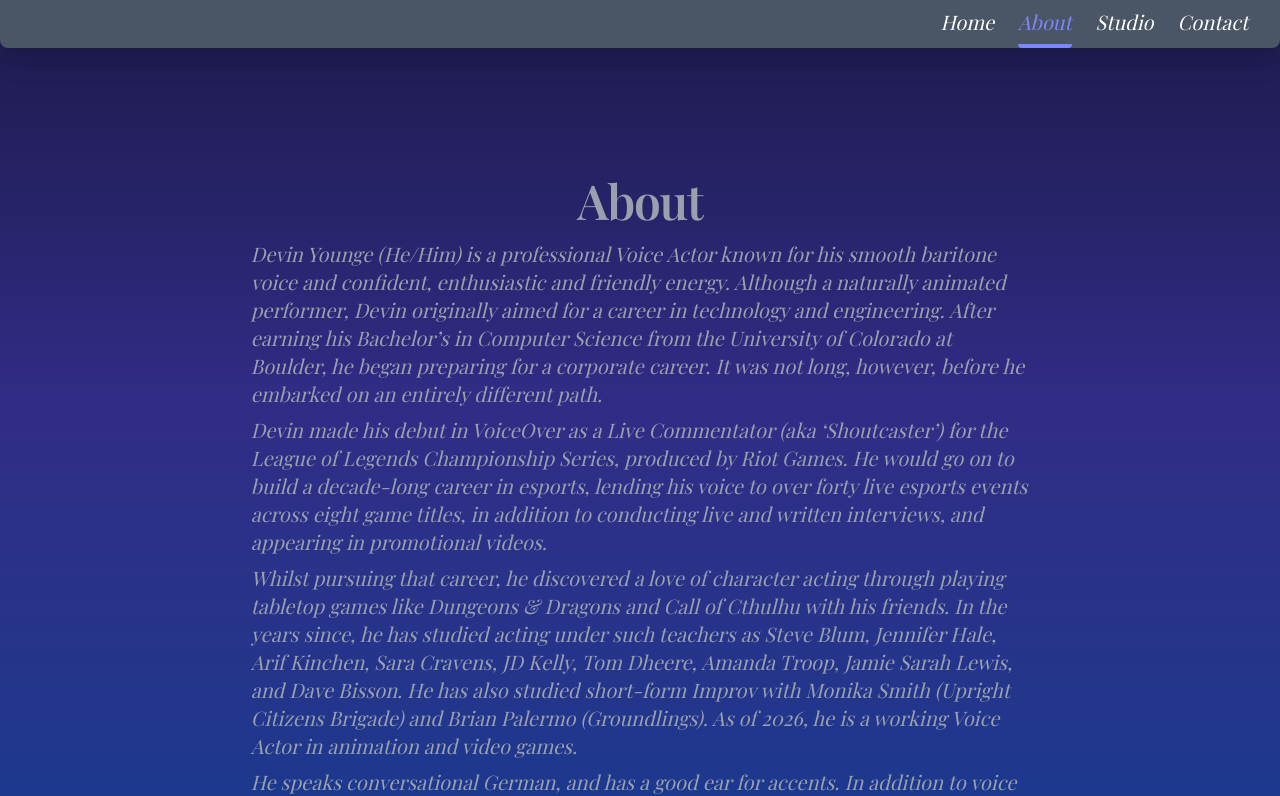
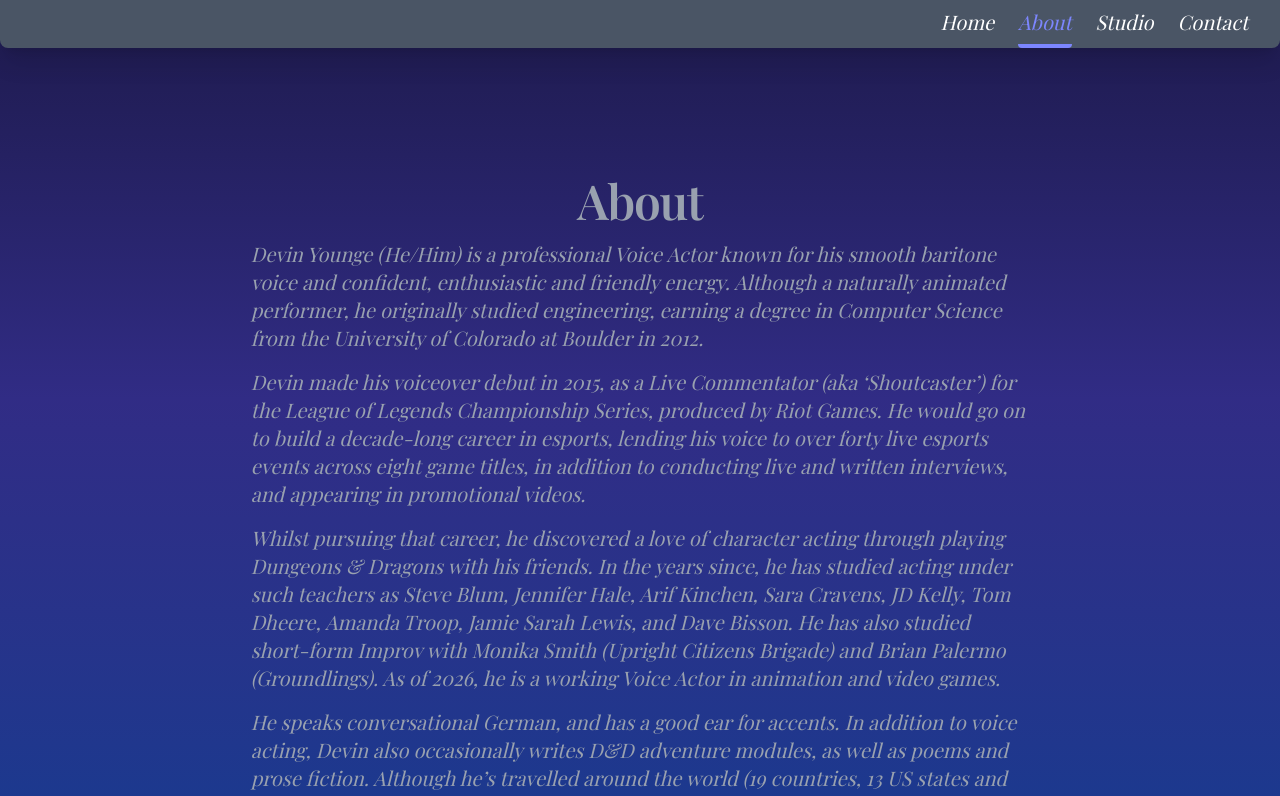
Before and after one commit to PiraTechnics/dyoungevo-portfolio, a Next.js app: page /about in a window 1280 px wide. Shown: the top 796 px of the page. Built offline with nearby package versions, Linux system fonts and the light colour scheme; a web font is replaced by a local one.

Commit message:
Cleaned up about section content

```diff
--- a/app/about/page.tsx
+++ b/app/about/page.tsx
@@ -4,18 +4,16 @@ export default function About() {
       <h2 className="text-3xl font-semibold text-pretty tracking-tight text-gray-400 sm:text-4xl lg:text-5xl dark:text-gray-300">
         About
       </h2>
-      <div className="px-4 sm:max-w-5/6 md:max-w-3/4 xl:max-w-2/3 py-4 text-gray-400 dark:text-gray-300 text-left italic md:text-lg lg:text-xl flex flex-col gap-2">
+      <div className="px-4 sm:max-w-5/6 md:max-w-3/4 xl:max-w-2/3 py-4 text-gray-400 dark:text-gray-300 text-left italic md:text-lg lg:text-xl flex flex-col gap-4">
         <p>
           Devin Younge (He/Him) is a professional Voice Actor known for his
           smooth baritone voice and confident, enthusiastic and friendly energy.
-          Although a naturally animated performer, Devin originally aimed for a
-          career in technology and engineering. After earning his Bachelor’s in
-          Computer Science from the University of Colorado at Boulder, he began
-          preparing for a corporate career. It was not long, however, before he
-          embarked on an entirely different path.
+          Although a naturally animated performer, he originally studied
+          engineering, earning a degree in Computer Science from the University
+          of Colorado at Boulder in 2012.
         </p>
         <p>
-          Devin made his debut in VoiceOver as a Live Commentator (aka
+          Devin made his voiceover debut in 2015, as a Live Commentator (aka
           ‘Shoutcaster’) for the League of Legends Championship Series, produced
           by Riot Games. He would go on to build a decade-long career in
           esports, lending his voice to over forty live esports events across
@@ -24,13 +22,13 @@ export default function About() {
         </p>
         <p>
           Whilst pursuing that career, he discovered a love of character acting
-          through playing tabletop games like Dungeons & Dragons and Call of
-          Cthulhu with his friends. In the years since, he has studied acting
-          under such teachers as Steve Blum, Jennifer Hale, Arif Kinchen, Sara
-          Cravens, JD Kelly, Tom Dheere, Amanda Troop, Jamie Sarah Lewis, and
-          Dave Bisson. He has also studied short-form Improv with Monika Smith
-          (Upright Citizens Brigade) and Brian Palermo (Groundlings). As of
-          2026, he is a working Voice Actor in animation and video games.
+          through playing Dungeons & Dragons with his friends. In the years
+          since, he has studied acting under such teachers as Steve Blum,
+          Jennifer Hale, Arif Kinchen, Sara Cravens, JD Kelly, Tom Dheere,
+          Amanda Troop, Jamie Sarah Lewis, and Dave Bisson. He has also studied
+          short-form Improv with Monika Smith (Upright Citizens Brigade) and
+          Brian Palermo (Groundlings). As of 2026, he is a working Voice Actor
+          in animation and video games.
         </p>
         <p>
           He speaks conversational German, and has a good ear for accents. In
```
